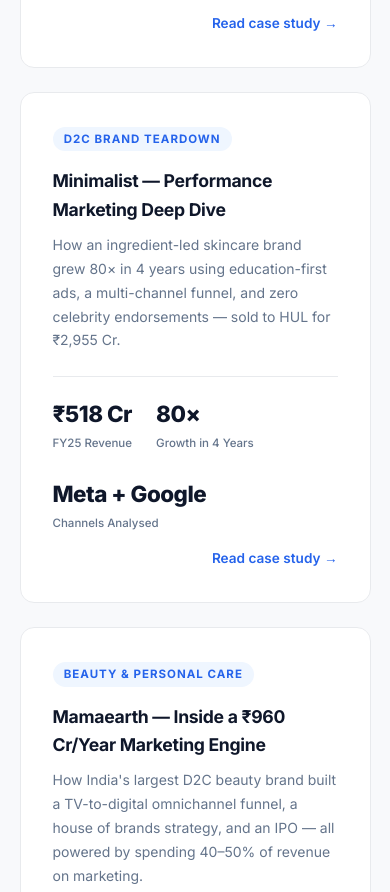
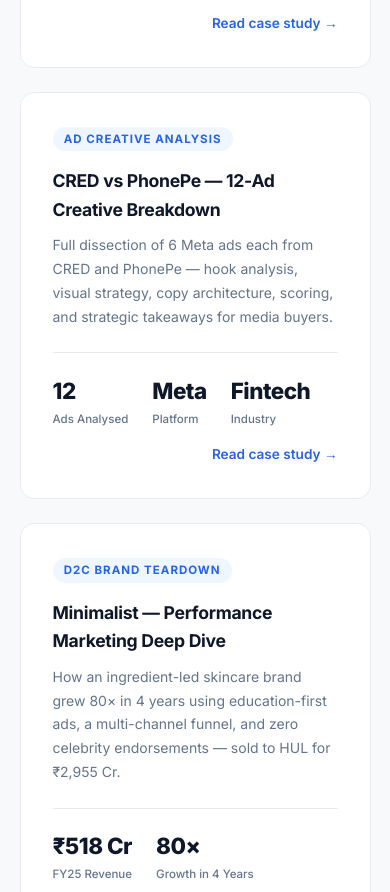
Before and after one commit to chethan4062/chethan4062.github.io, a plain HTML site: page index.html in a window 390 px wide. Shown: the part 6992-7884 px from the top of the page. Drawn offline with Linux system fonts and the light colour scheme.

Commit message:
Add CRED vs PhonePe case study card to homepage

```diff
--- a/index.html
+++ b/index.html
@@ -872,6 +872,30 @@
         <div class="case-arrow">Read case study →</div>
       </a>
 
+      <a href="case-study-cred-phonepe.html" class="case-card reveal">
+        <div class="case-tag">Ad Creative Analysis</div>
+        <div class="case-title">CRED vs PhonePe — 12-Ad Creative Breakdown</div>
+        <div class="case-desc">
+          Full dissection of 6 Meta ads each from CRED and PhonePe — hook analysis, visual strategy,
+          copy architecture, scoring, and strategic takeaways for media buyers.
+        </div>
+        <div class="case-metrics">
+          <div>
+            <div class="case-metric-val">12</div>
+            <div class="case-metric-label">Ads Analysed</div>
+          </div>
+          <div>
+            <div class="case-metric-val">Meta</div>
+            <div class="case-metric-label">Platform</div>
+          </div>
+          <div>
+            <div class="case-metric-val">Fintech</div>
+            <div class="case-metric-label">Industry</div>
+          </div>
+        </div>
+        <div class="case-arrow">Read case study →</div>
+      </a>
+
       <a href="case-study-minimalist.html" class="case-card reveal">
         <div class="case-tag">D2C Brand Teardown</div>
         <div class="case-title">Minimalist — Performance Marketing Deep Dive</div>
```
